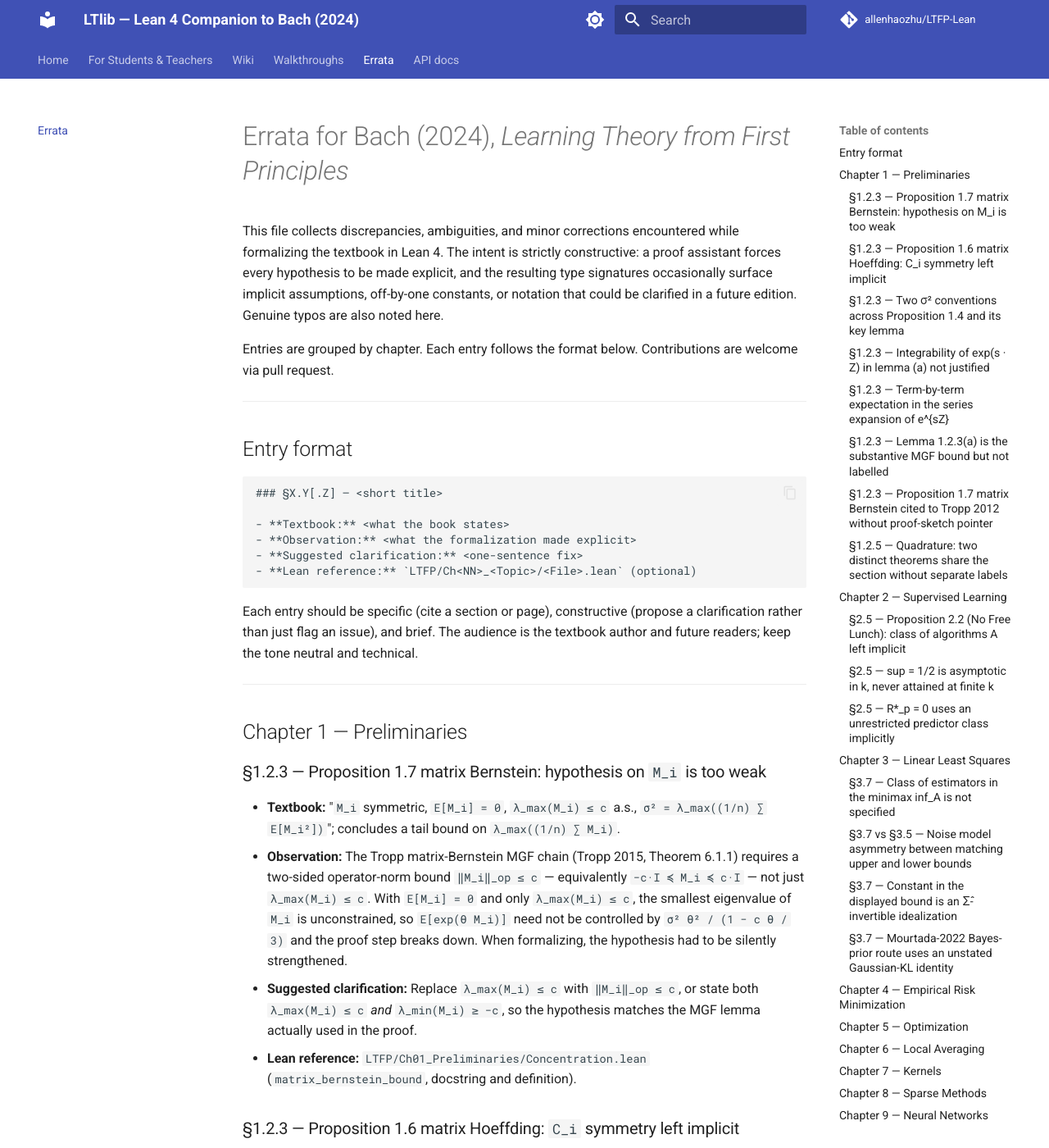
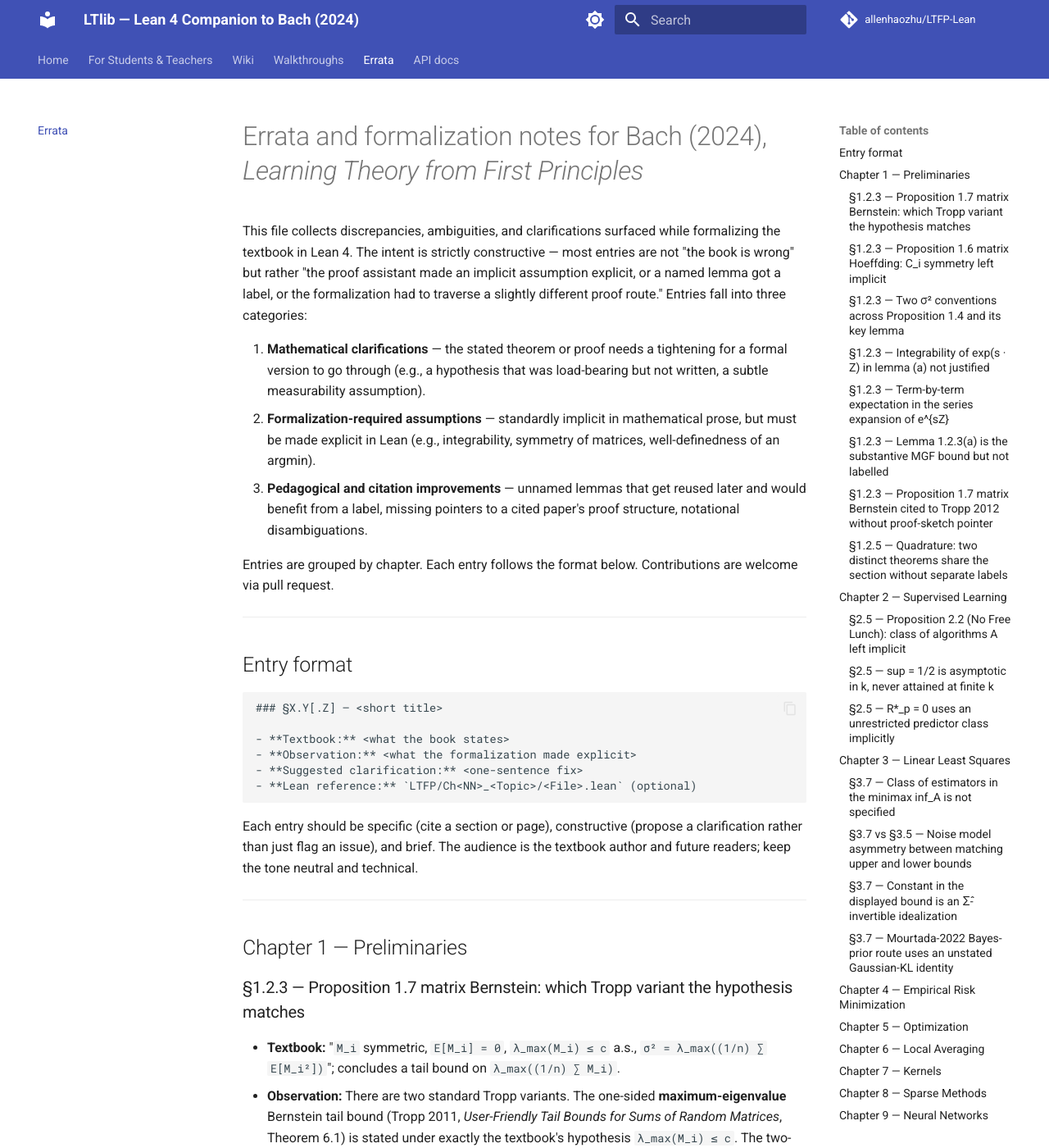
Before and after one commit to allenhaozhu/LTFP-Lean, an MkDocs documentation site: the page built from docs/ERRATA.md, in a window 1280 px wide and 1400 px high. Shown: the whole window at 82% size. Built offline with MkDocs 1.6.1 and Material for MkDocs 9.7.7, drawn with Linux system fonts in a browser that asks for light colours; comment, search, counter and statistics services are not loaded; some of the changed text lies outside the part shown.

Commit message:
docs(errata): soften matrix Bernstein entry to one-sided/two-sided framing; add 3-way category intro

```diff
--- a/docs/ERRATA.md
+++ b/docs/ERRATA.md
@@ -1,11 +1,23 @@
-# Errata for Bach (2024), *Learning Theory from First Principles*
+# Errata and formalization notes for Bach (2024), *Learning Theory from First Principles*
 
-This file collects discrepancies, ambiguities, and minor corrections
-encountered while formalizing the textbook in Lean 4. The intent is
-strictly constructive: a proof assistant forces every hypothesis to be
-made explicit, and the resulting type signatures occasionally surface
-implicit assumptions, off-by-one constants, or notation that could be
-clarified in a future edition. Genuine typos are also noted here.
+This file collects discrepancies, ambiguities, and clarifications
+surfaced while formalizing the textbook in Lean 4. The intent is
+strictly constructive — most entries are not "the book is wrong" but
+rather "the proof assistant made an implicit assumption explicit, or a
+named lemma got a label, or the formalization had to traverse a
+slightly different proof route." Entries fall into three categories:
+
+1. **Mathematical clarifications** — the stated theorem or proof needs
+   a tightening for a formal version to go through (e.g., a hypothesis
+   that was load-bearing but not written, a subtle measurability
+   assumption).
+2. **Formalization-required assumptions** — standardly implicit in
+   mathematical prose, but must be made explicit in Lean (e.g.,
+   integrability, symmetry of matrices, well-definedness of an
+   argmin).
+3. **Pedagogical and citation improvements** — unnamed lemmas that get
+   reused later and would benefit from a label, missing pointers to a
+   cited paper's proof structure, notational disambiguations.
 
 Entries are grouped by chapter. Each entry follows the format below.
 Contributions are welcome via pull request.
@@ -32,25 +44,31 @@ neutral and technical.
 
 ## Chapter 1 — Preliminaries
 
-### §1.2.3 — Proposition 1.7 matrix Bernstein: hypothesis on `M_i` is too weak
+### §1.2.3 — Proposition 1.7 matrix Bernstein: which Tropp variant the hypothesis matches
 
 - **Textbook:** "`M_i` symmetric, `E[M_i] = 0`, `λ_max(M_i) ≤ c` a.s.,
   `σ² = λ_max((1/n) ∑ E[M_i²])`"; concludes a tail bound on
   `λ_max((1/n) ∑ M_i)`.
-- **Observation:** The Tropp matrix-Bernstein MGF chain
-  (Tropp 2015, Theorem 6.1.1) requires a two-sided operator-norm bound
-  `‖M_i‖_op ≤ c` — equivalently `−c·I ≼ M_i ≼ c·I` — not just
-  `λ_max(M_i) ≤ c`. With `E[M_i] = 0` and only `λ_max(M_i) ≤ c`, the
-  smallest eigenvalue of `M_i` is unconstrained, so `E[exp(θ M_i)]`
-  need not be controlled by `σ² θ² / (1 − c θ / 3)` and the proof
-  step breaks down. When formalizing, the hypothesis had to be
-  silently strengthened.
-- **Suggested clarification:** Replace `λ_max(M_i) ≤ c` with
-  `‖M_i‖_op ≤ c`, or state both `λ_max(M_i) ≤ c` *and*
-  `λ_min(M_i) ≥ −c`, so the hypothesis matches the MGF lemma actually
-  used in the proof.
+- **Observation:** There are two standard Tropp variants. The
+  one-sided **maximum-eigenvalue** Bernstein tail bound (Tropp 2011,
+  *User-Friendly Tail Bounds for Sums of Random Matrices*,
+  Theorem 6.1) is stated under exactly the textbook's hypothesis
+  `λ_max(M_i) ≤ c`. The two-sided **operator-norm** Bernstein
+  (Tropp 2015 monograph, Theorem 6.1.1) requires `‖M_i‖_op ≤ c`,
+  equivalently `−c·I ≼ M_i ≼ c·I`. The LTFP-Lean formalization went
+  through the two-sided variant — chosen because Mathlib's matrix MGF
+  infrastructure was easier to compose with operator-norm bounds —
+  and so its statement reads `‖M_i‖_op ≤ c`. The textbook's
+  `λ_max(M_i) ≤ c` hypothesis is correct for the one-sided
+  λ_max-tail conclusion as stated.
+- **Suggested clarification:** none required if the intent is the
+  one-sided λ_max-tail bound; the textbook is consistent. If a future
+  edition wants to state both the one-sided and two-sided variants,
+  pairing each with its own hypothesis (one-sided `λ_max ≤ c` for the
+  λ_max-tail, `‖·‖_op ≤ c` for the spectral-norm tail) would help
+  formalization readers know which to port.
 - **Lean reference:** `LTFP/Ch01_Preliminaries/Concentration.lean`
-  (`matrix_bernstein_bound`, docstring and definition).
+  (`matrix_bernstein_bound`, docstring documents the variant chosen).
 
 ### §1.2.3 — Proposition 1.6 matrix Hoeffding: `C_i` symmetry left implicit
 
```
